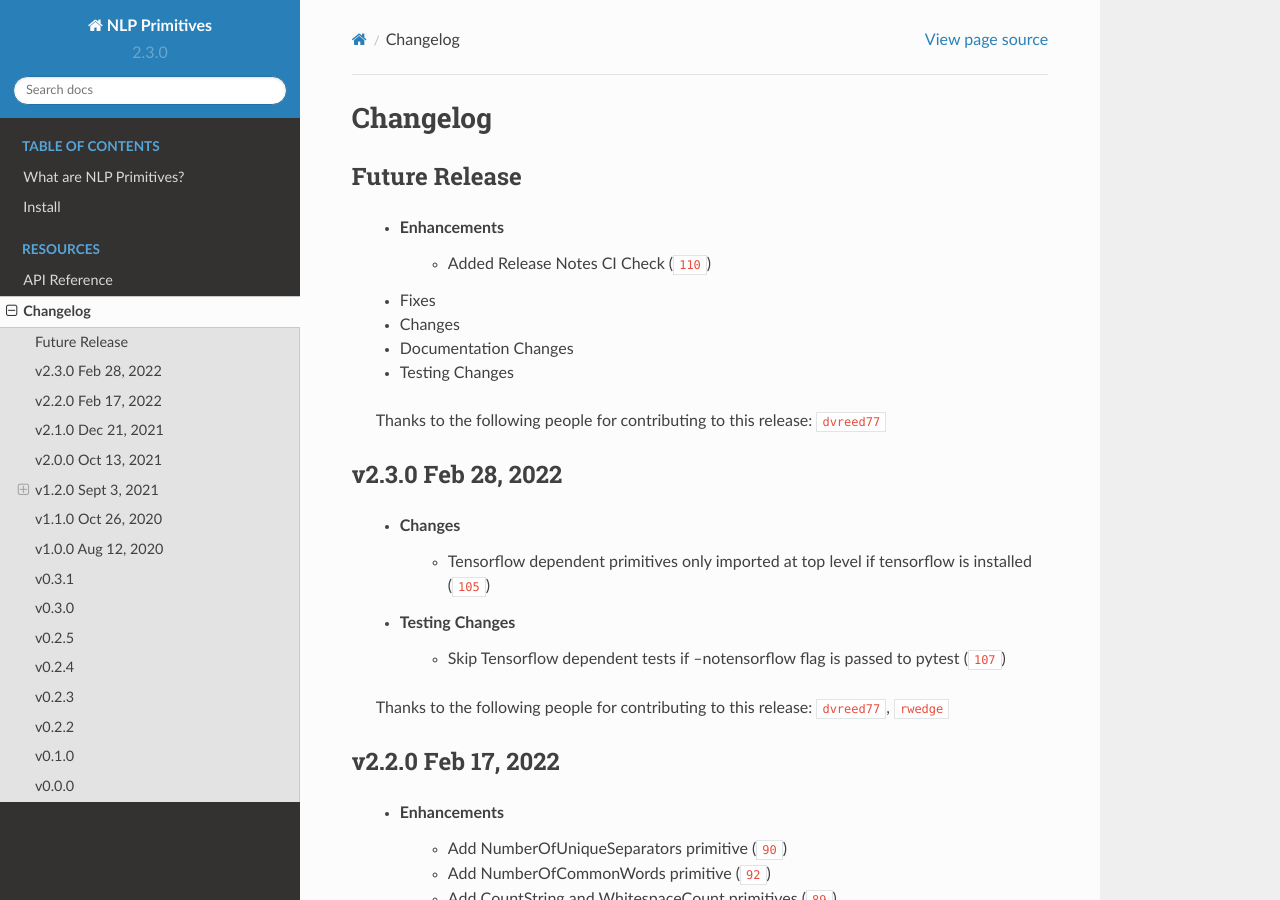
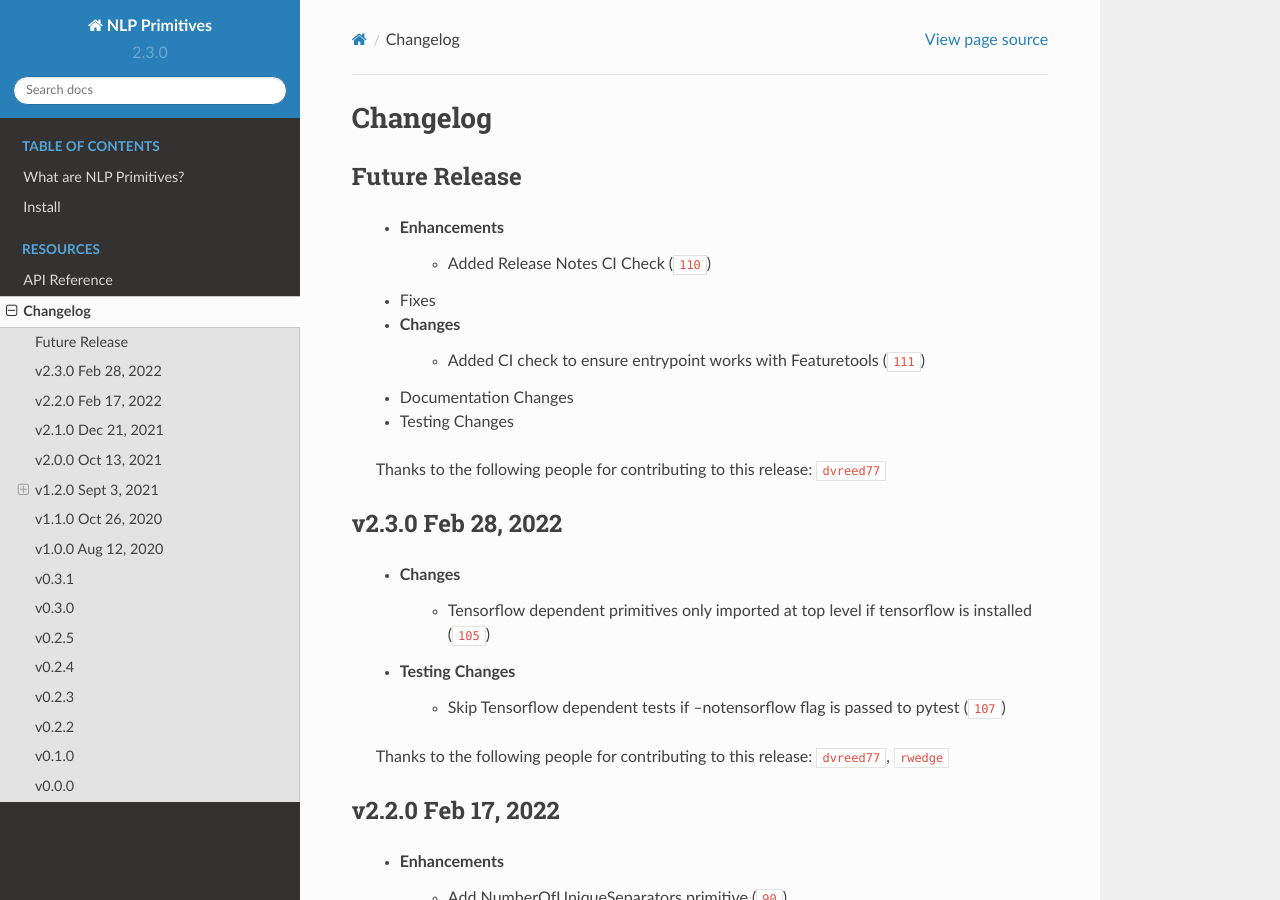
Before and after one commit to alteryx/nlp_primitives, a Sphinx documentation site: the page built from docs/source/changelog.rst, in a window 1280 px wide and 900 px high. Built offline with Sphinx 7.4.7 and the Read the Docs theme 2.0.0, drawn with Linux system fonts in a browser that asks for light colours; cross-references to code outside the pages are shown as plain code.

Commit message:
updated release notes

```diff
--- a/docs/source/changelog.rst
+++ b/docs/source/changelog.rst
@@ -8,6 +8,7 @@ Future Release
         * Added Release Notes CI Check (:pr:`110`)
     * Fixes
     * Changes
+        * Added CI check to ensure entrypoint works with Featuretools (:pr:`111`)
     * Documentation Changes
     * Testing Changes
 
```
